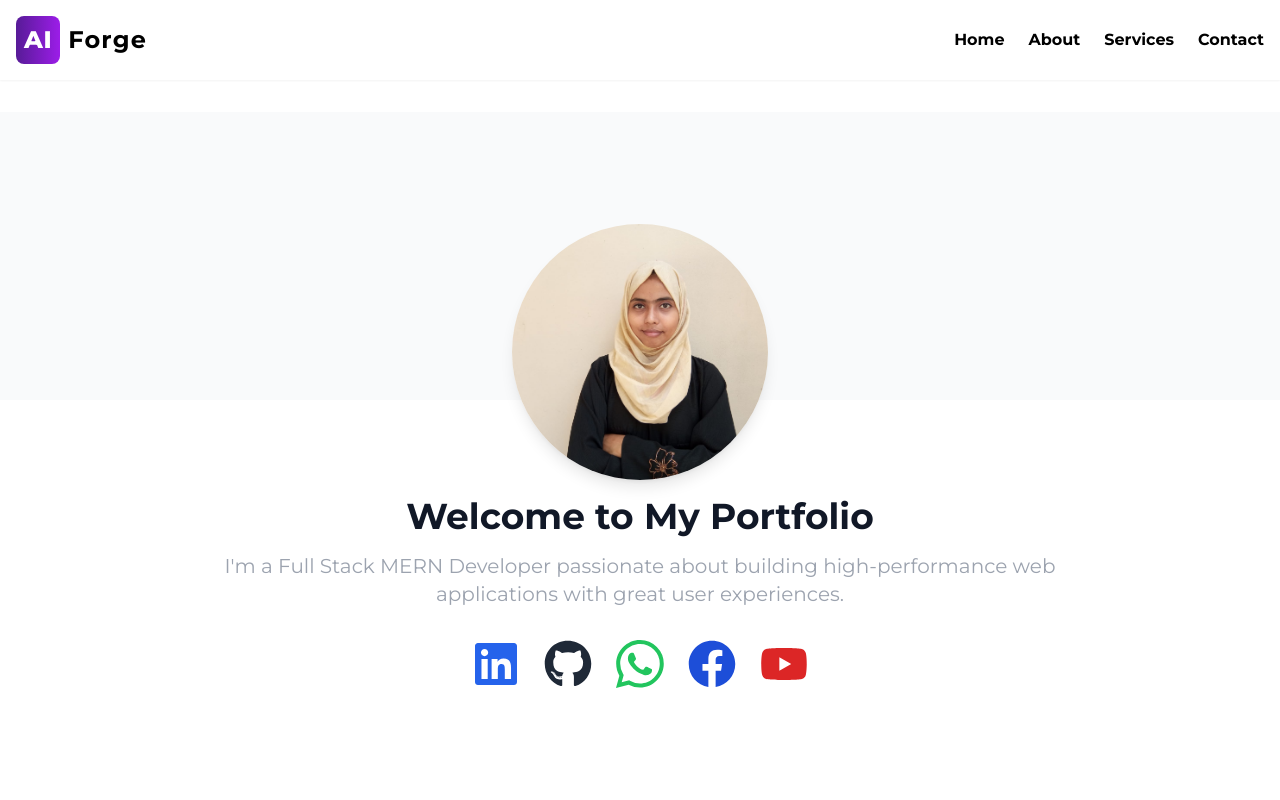
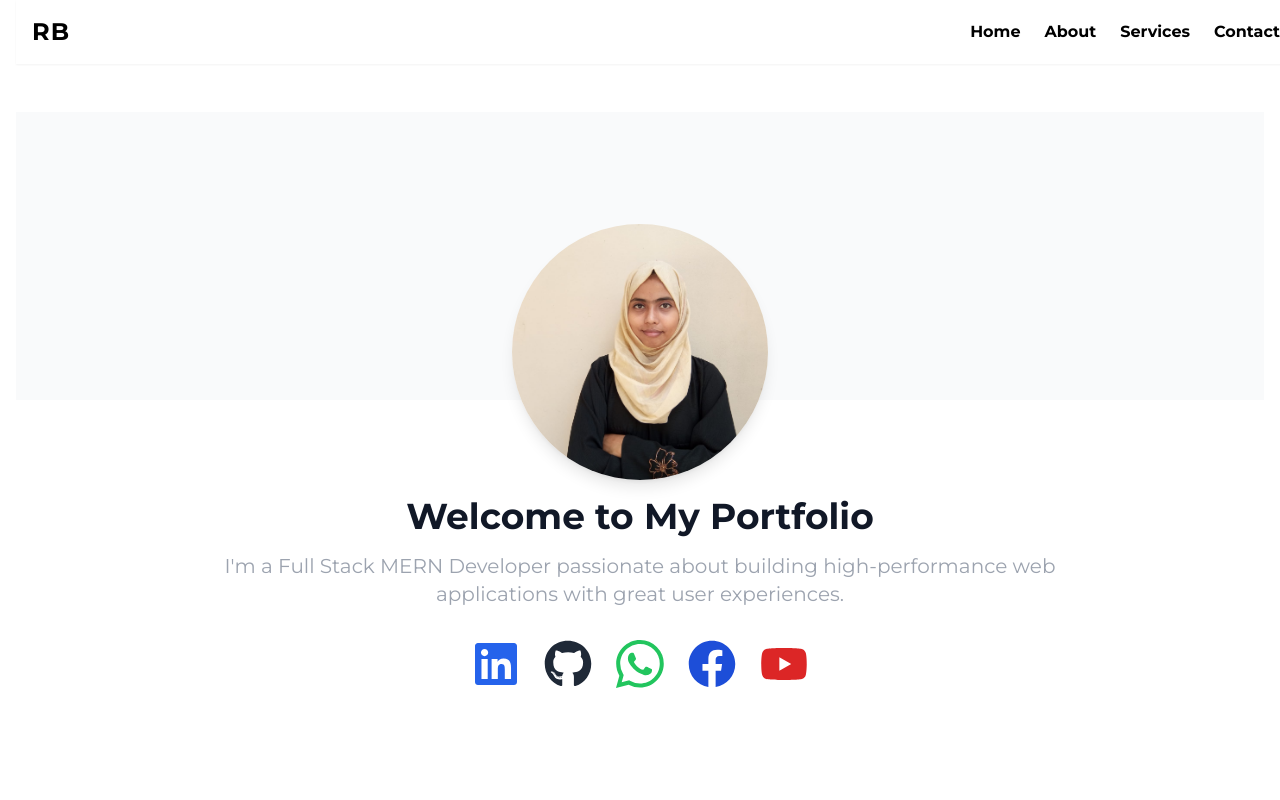
Before and after one commit to rabeyabosree/porfolio, a React (Vite) app: page / in a window 1280 px wide. Shown: the top 800 px of the page. Built offline with nearby package versions, Linux system fonts and the light colour scheme; no server answers.

Commit message:
added animated RB logo design

```diff
--- a/src/App.jsx
+++ b/src/App.jsx
@@ -7,21 +7,24 @@ import ChatApp from './pages/Chatapp/ChatApp';
 import AboutPage from './pages/About/AboutPage';
 import Services from './pages/servises/Services';
 import ContactPage from './pages/contact/ContactPage';
+import Layout from './components/common/Layout';
 
 function App() {
   return (
     // Wrap everything inside the Router
     <Router>
-     <Navbar />
+      <Layout>
+        <Navbar />
         {/* Routing to Chat App */}
         <Routes>
-          <Route path="/chat" element={<ChatApp/>} />
-          <Route path="/" element={<Home/>} />
-          <Route path="/about" element={<AboutPage/>} />
-          <Route path="/service" element={<Services/>} />
-          <Route path="/contact" element={<ContactPage/>} />
+          <Route path="/chat" element={<ChatApp />} />
+          <Route path="/" element={<Home />} />
+          <Route path="/about" element={<AboutPage />} />
+          <Route path="/service" element={<Services />} />
+          <Route path="/contact" element={<ContactPage />} />
         </Routes>
-  <Footer />
+        <Footer />
+      </Layout>
     </Router>
   );
 }
--- a/src/components/Home/Logo.jsx
+++ b/src/components/Home/Logo.jsx
@@ -3,10 +3,7 @@ import React from "react";
 const Logo = () => {
   return (
     <div className="flex items-center space-x-2">
-      <div className="bg-gradient-to-r from-logoone to-logotwo p-2 rounded-lg">
-        <span className="text-white text-2xl font-extrabold tracking-wide">AI</span>
-      </div>
-      <span className="text-black text-2xl font-bold tracking-wider">Forge</span>
+      <span className="text-black text-2xl font-bold tracking-wider">RB</span>
     </div>
   );
 };
--- /dev/null
+++ b/src/components/common/Layout.jsx
@@ -0,0 +1,11 @@
+
+
+function Layout({ children }) {
+    return (
+        <div className='w-full max-w-7xl mx-auto px-4 sm:px-2 md:px-4 '>
+            {children}
+        </div>
+    )
+}
+
+export default Layout
```
